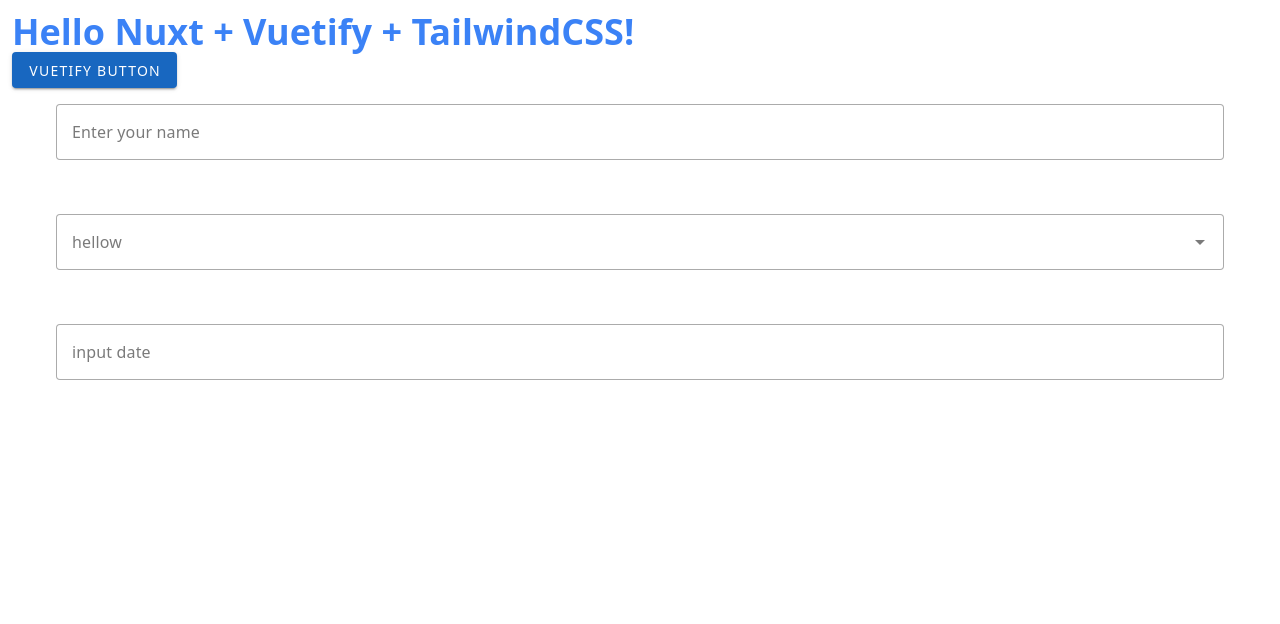
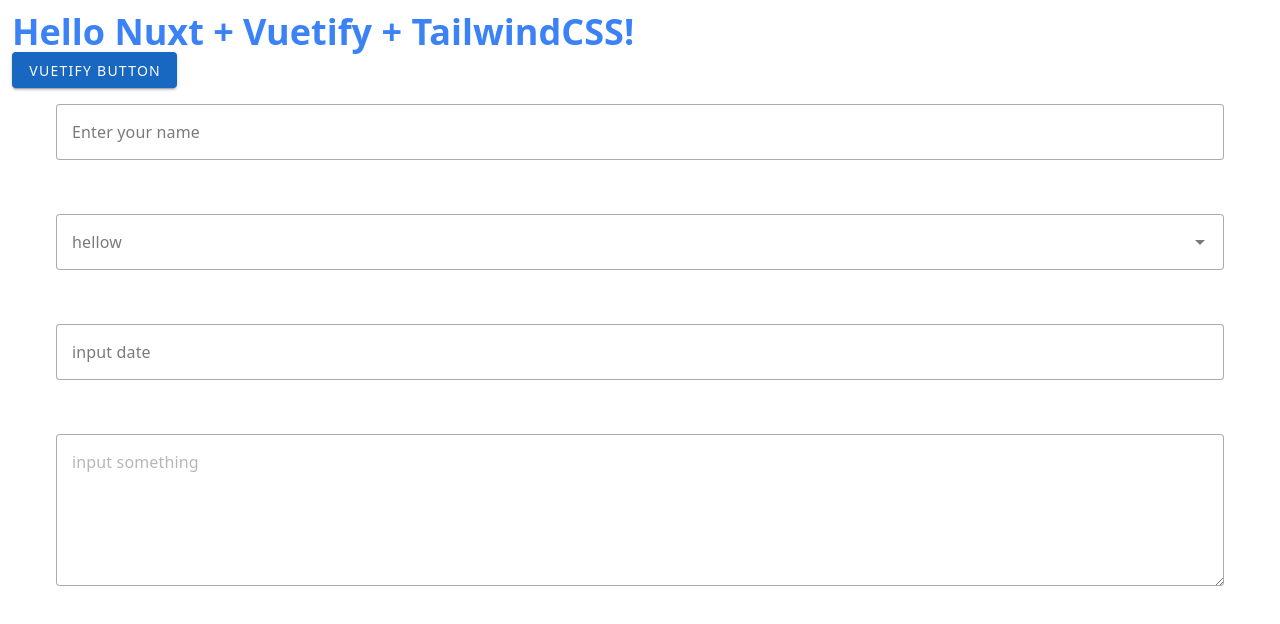
Before and after one commit to andy82115/vue-exam-peraichi, a Nuxt app: page / in a window 1280 px wide. Shown: the top 624 px of the page. Built offline with nearby package versions, Linux system fonts and the light colour scheme.

Commit message:
TextAreaInputを作る

```diff
--- /dev/null
+++ b/components/share/TextAreaInput.vue
@@ -0,0 +1,39 @@
+<template>
+    <v-container>
+      <v-textarea
+        v-model="inputValue"
+        :placeholder="placeholder"
+        :rules="rules"
+        variant="outlined"
+      />
+    </v-container>
+  </template>
+
+  <script setup lang="ts">
+    type ValidationRule = (value: string) => boolean | string;
+
+    const props = defineProps({
+      modelValue: {
+        type: String,
+        required: true,
+      },
+      placeholder: {
+        type: String,
+        default: '',
+      },
+      rules: {
+        type: Array as () => ValidationRule[],
+        default: [(v: String) => true || 'All pass'],
+      },
+    });
+
+    const emit = defineEmits(['update:modelValue']);
+    const inputValue = ref(props.modelValue);
+
+    watch(
+      () => inputValue,
+      (newValue) => {
+        emit('update:modelValue', newValue);
+      }
+    );
+  </script>
--- a/pages/index.vue
+++ b/pages/index.vue
@@ -2,10 +2,12 @@
   import TextInput from '../components/share/TextInput.vue';
   import SelectInput from '../components/share/SelectInput.vue';
   import DateInput from '../components/share/DateInput.vue';
+  import TextAreaInput from '../components/share/TextAreaInput.vue';
 
   const config = useRuntimeConfig();
   const inputValue = ref('');
   const dateInputValue = ref('');
+  const textAreaInputValue = ref('');
   const selected = ref()
 
   console.log(config.public.apiUrl);
@@ -20,5 +22,6 @@
     <TextInput v-model="inputValue" label="Enter your name" />
     <SelectInput v-model="selected" label="hellow" :options="['a','b','c','d','e']" />
     <DateInput v-model="dateInputValue" label="input date"></DateInput>
+    <TextAreaInput v-model="textAreaInputValue" placeholder="input something"></TextAreaInput>
   </v-col>
 </template>
```
Also changed, not shown: 1 other file (tests, documents, lock files or other folders).
